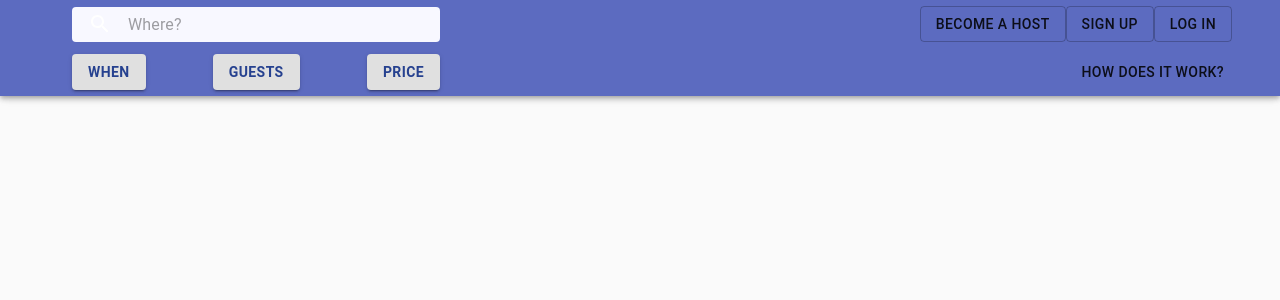
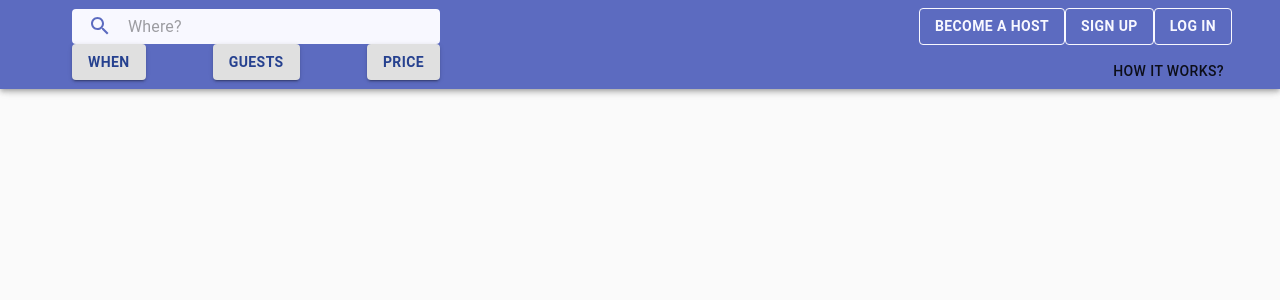
Before and after one commit to ssenchenko/bg-web, a React (Create React App) app: page / in a window 1280 px wide. Shown: the top 300 px of the page. Built offline with nearby package versions, Linux system fonts and the light colour scheme.

Commit message:
groupping together

```diff
--- /dev/null
+++ b/src/components/buttons.tsx
@@ -0,0 +1,27 @@
+import React from "react";
+import { styled } from "@material-ui/core/styles";
+import { Button, useTheme } from "@material-ui/core";
+import { ThemedProps } from "../theme";
+
+const ButtonMostImportant = styled(Button)(({ theme }: ThemedProps<{}>) => ({
+  color: theme.palette.primary.dark,
+  fontWeight: "bold",
+}));
+
+// prop called 'hexColor' to distinguish with Button.color? which has type Color ("primary" | "secondary" | etc)
+const ButtonImportant = styled(Button)(({ hexColor }: { hexColor: string }) => ({
+  color: hexColor,
+  fontWeight: "bold",
+  borderColor: hexColor,
+}));
+
+const ButtonImportantOutlined = ({ text }: { text: string }) => {
+  const theme = useTheme();
+  return (
+    <ButtonImportant variant="outlined" hexColor={theme.palette.background.default}>
+      {text}
+    </ButtonImportant>
+  );
+};
+
+export { ButtonMostImportant, ButtonImportant, ButtonImportantOutlined };
--- a/src/components/header.tsx
+++ b/src/components/header.tsx
@@ -1,57 +1,63 @@
 import React from "react";
 import { AppBar, Toolbar, Button, Box, Container } from "@material-ui/core";
 import { styled } from "@material-ui/core/styles";
-import SearchField from "./search";
-import { ThemedProps } from "../theme";
+import Search from "./search";
+import { ButtonImportantOutlined } from "./buttons";
+import { ThemedProps } from "theme";
 
 const LandingHeader: React.FC = () => {
   const GrowingFiller = styled(Box)({
     flexGrow: 1,
   });
 
-  const TwoRowContainer = styled(Container)({
-    flexDirection: "row",
-  });
+  const RightControls: React.FC = () => {
+    const Wrapper = styled(Box)(({ theme }: ThemedProps<{}>) => ({
+      display: "flex",
+      flexDirection: "column",
+      flexWrap: "nowrap",
+      justifyContent: "space-evenly",
+      alignItems: "stretch",
+    }));
 
-  const SearchButtonsContainer = styled(Box)(({ theme }: ThemedProps<{}>) => ({
-    display: "flex",
-    justifyContent: "space-between",
-    marginRight: theme.spacing(2),
-    marginLeft: 0,
-    width: theme.spacing(19 + 8),
-    [theme.breakpoints.up("md")]: {
-      marginLeft: theme.spacing(3),
-      width: theme.spacing(38 + 8),
-    },
-  }));
+    const UpperRow = styled(Box)(({ theme }: ThemedProps<{}>) => ({
+      paddingTop: theme.spacing(1),
+      paddingBottom: theme.spacing(1),
+      display: "flex",
+      flexDirection: "row",
+      alignItems: "center",
+      justifyContent: "space-around",
+    }));
 
-  const MostImportantButton = styled(Button)(({ theme }: ThemedProps<{}>) => ({
-    color: theme.palette.primary.dark,
-    fontWeight: "bold",
-  }));
+    const LowerRow = styled(Box)({
+      display: "flex",
+      flexDirection: "row",
+      alignItems: "center",
+      justifyContent: "flex-end",
+    });
 
-  // const ImportantButton =
+    return (
+      <Wrapper>
+        <UpperRow>
+          <ButtonImportantOutlined text="Become a host" />
+          <ButtonImportantOutlined text="Sign Up" />
+          <ButtonImportantOutlined text="Log In" />
+        </UpperRow>
+        <LowerRow>
+          <Button variant="text">How it works?</Button>
+        </LowerRow>
+      </Wrapper>
+    );
+  };
 
   return (
     <AppBar>
-      <TwoRowContainer maxWidth="lg">
+      <Container maxWidth="lg">
         <Toolbar variant="dense">
-          <SearchField />
+          <Search />
           <GrowingFiller />
-          <Button variant="outlined">Become a host</Button>
-          <Button variant="outlined">Sign Up</Button>
-          <Button variant="outlined">Log In</Button>
+          <RightControls />
         </Toolbar>
-        <Toolbar variant="dense">
-          <SearchButtonsContainer>
-            <MostImportantButton variant="contained">When</MostImportantButton>
-            <MostImportantButton variant="contained">Guests</MostImportantButton>
-            <MostImportantButton variant="contained">Price</MostImportantButton>
-          </SearchButtonsContainer>
-          <GrowingFiller />
-          <Button>How does it work?</Button>
-        </Toolbar>
-      </TwoRowContainer>
+      </Container>
     </AppBar>
   );
 };
--- a/src/components/search.tsx
+++ b/src/components/search.tsx
@@ -3,24 +3,25 @@ import { styled } from "@material-ui/core/styles";
 import { InputBase, Box } from "@material-ui/core";
 import SearchIcon from "@material-ui/icons/Search";
 import { ThemedProps } from "../theme";
+import { ButtonMostImportant } from "./buttons";
+
+// const Dimensions = {
+//   marginRightSpacing: 2,
+//   marginLeft: 0,
+// };
 
 const SearchField: React.FC = () => {
-  const SearchWrapper = styled(Box)(({ theme }: ThemedProps<{}>) => ({
+  const Wrapper = styled(Box)(({ theme }: ThemedProps<{}>) => ({
     position: "relative",
     borderRadius: theme.shape.borderRadius,
     backgroundColor: theme.palette.background.default,
     "&:hover": {
       backgroundColor: theme.palette.background.paper,
     },
-    marginRight: theme.spacing(2),
-    marginLeft: 0,
     width: "auto",
-    [theme.breakpoints.up("sm")]: {
-      marginLeft: theme.spacing(3), // to separate from logo
-    },
   }));
 
-  const SearchIconWrapper = styled(Box)(({ theme }: ThemedProps<{}>) => ({
+  const IconWrapper = styled(Box)(({ theme }: ThemedProps<{}>) => ({
     width: theme.spacing(7),
     height: "100%",
     position: "absolute",
@@ -42,13 +43,54 @@ const SearchField: React.FC = () => {
   }));
 
   return (
-    <SearchWrapper>
-      <SearchIconWrapper>
-        <SearchIcon />
-      </SearchIconWrapper>
+    <Wrapper>
+      <IconWrapper>
+        <SearchIcon color="primary" />
+      </IconWrapper>
       <InputStyled placeholder="Where?" inputProps={{ "aria-label": "where" }} />
-    </SearchWrapper>
+    </Wrapper>
   );
 };
 
-export default SearchField;
+const SearchControls: React.FC = () => {
+  const Wrapper = styled(Box)(({ theme }: ThemedProps<{}>) => ({
+    display: "flex",
+    justifyContent: "space-between",
+    width: theme.spacing(19 + 8),
+    [theme.breakpoints.up("md")]: {
+      width: theme.spacing(38 + 8),
+    },
+  }));
+
+  return (
+    <Wrapper>
+      <ButtonMostImportant variant="contained">When</ButtonMostImportant>
+      <ButtonMostImportant variant="contained">Guests</ButtonMostImportant>
+      <ButtonMostImportant variant="contained">Price</ButtonMostImportant>
+    </Wrapper>
+  );
+};
+
+const Search: React.FC = () => {
+  const Wrapper = styled(Box)(({ theme }: ThemedProps<{}>) => ({
+    marginRight: theme.spacing(2),
+    marginLeft: theme.spacing(0),
+    [theme.breakpoints.up("md")]: {
+      marginLeft: theme.spacing(3), // to separate from logo
+    },
+    display: "flex",
+    flexDirection: "column",
+    flexWrap: "nowrap",
+    justifyContent: "space-evenly",
+    alignItems: "stretch",
+  }));
+
+  return (
+    <Wrapper>
+      <SearchField />
+      <SearchControls />
+    </Wrapper>
+  );
+};
+
+export default Search;
```
